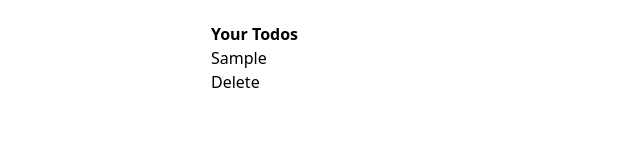
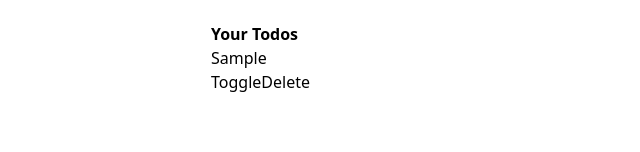
Before and after one commit to aguilanbon/reducer-app, a React (Create React App) app: page / in a window 1280 px wide. Both pictures are taken after typing "Sample" into the empty fields and a click on the button "Submit". Shown: the part 148-300 px from the top of the page, without its empty margins (237-877 px from the left). Built offline with nearby package versions, Linux system fonts and the light colour scheme.

Commit message:
toggle todo

```diff
--- a/src/App.js
+++ b/src/App.js
@@ -13,6 +13,14 @@ function App() {
         return [...state, action.payload]
       case 'DELETE_TODO':
         return state.filter(todo => todo.id !== action.payload.id)
+      case 'TOGGLE_TODO':
+        state.map(todo => {
+          if(todo.id === action.payload.id) {
+            return {...todo, isCompleted: !todo.isCompleted}
+          }
+          return state
+        })
+        return state
       default:
         return state
     }
--- a/src/TodoCard.jsx
+++ b/src/TodoCard.jsx
@@ -5,7 +5,9 @@ function TodoCard({ todos, dispatch }) {
         <div className='flex flex-col'>
             {todos.map(userTodo => (
                 <div key={userTodo.id}>
-                    <p>{userTodo.name} </p>
+                    {userTodo.isCompleted === true ? <p className='text-red-500'>{userTodo.name} </p> : <p>{userTodo.name} </p>}
+                    <p>{userTodo.isCompleted}</p>
+                    <button onClick={() => dispatch({ type: 'TOGGLE_TODO', payload: { id: userTodo.id } })}>Toggle</button>
                     <button onClick={() => dispatch({ type: 'DELETE_TODO', payload: { id: userTodo.id } })} >Delete</button>
                 </div>
             ))}
```
